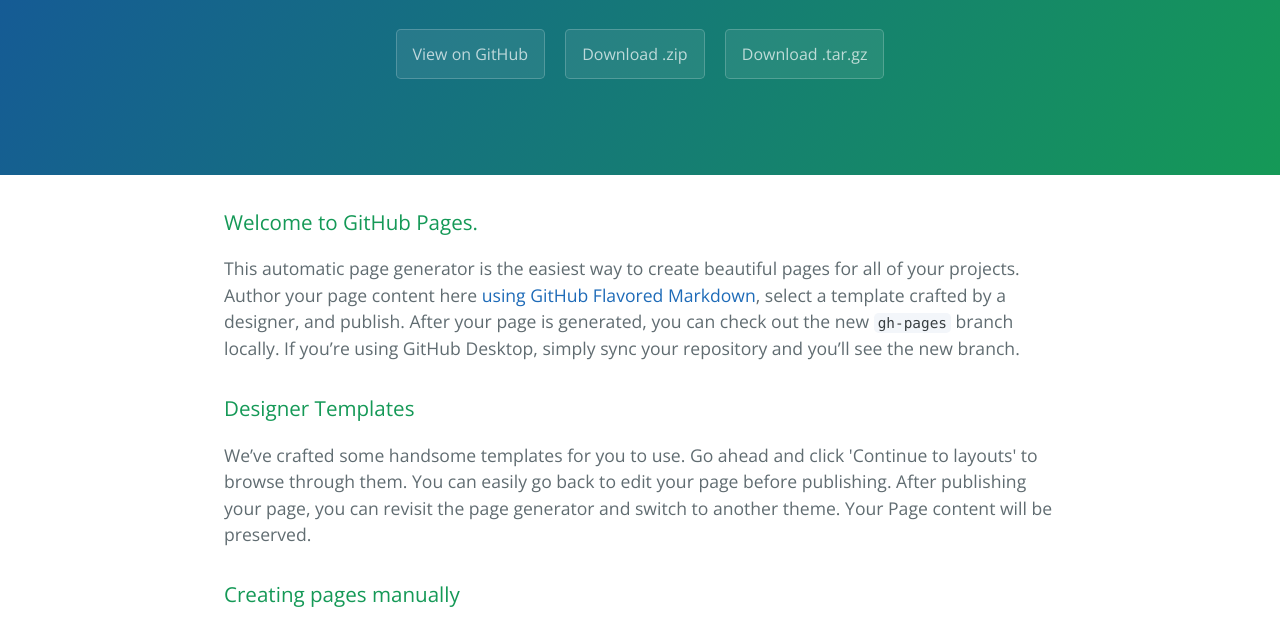
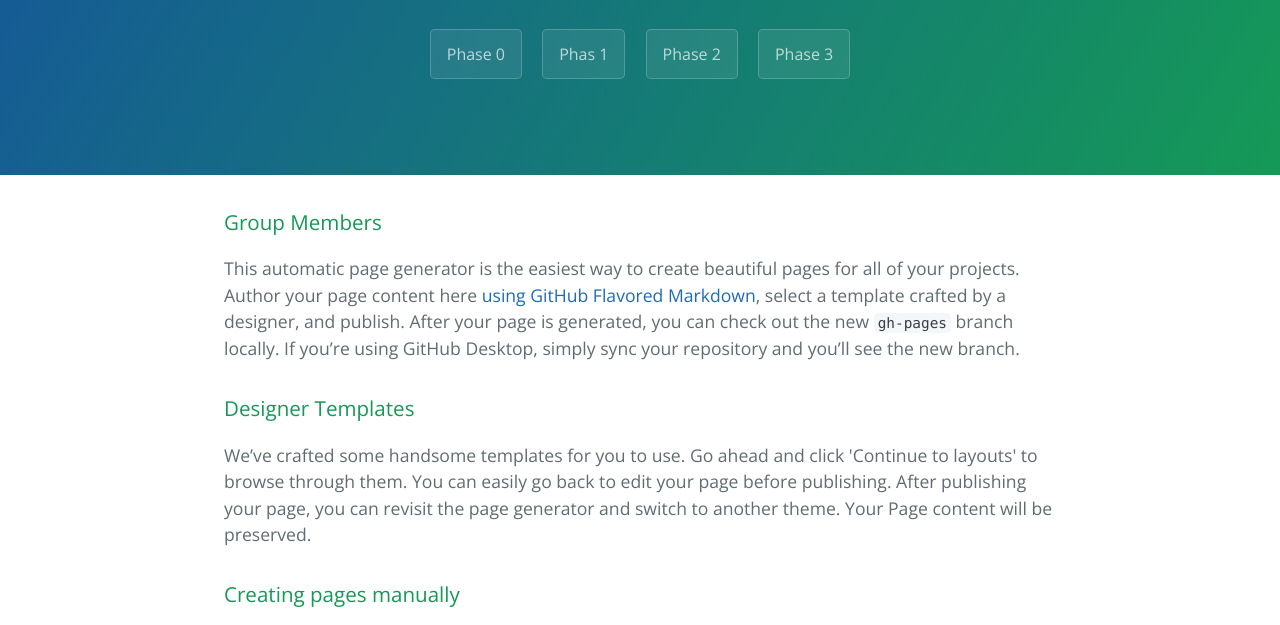
Before and after one commit to nsudini/HCI-Group-3, a plain HTML site: page index.html in a window 1280 px wide. Shown: the part 161-786 px from the top of the page. Drawn offline with nearby package versions, Linux system fonts and the light colour scheme.

Commit message:
Update index.html

```diff
--- a/index.html
+++ b/index.html
@@ -13,14 +13,15 @@
     <section class="page-header">
       <h1 class="project-name">Hci-group-3</h1>
       <h2 class="project-tagline"></h2>
-      <a href="https://github.com/nsudini/HCI-Group-3" class="btn">View on GitHub</a>
-      <a href="https://github.com/nsudini/HCI-Group-3/zipball/master" class="btn">Download .zip</a>
-      <a href="https://github.com/nsudini/HCI-Group-3/tarball/master" class="btn">Download .tar.gz</a>
+      <a href="https://github.com/nsudini/HCI-Group-3" class="btn">Phase 0</a>
+      <a href="https://github.com/nsudini/HCI-Group-3/zipball/master" class="btn">Phas 1</a>
+      <a href="https://github.com/nsudini/HCI-Group-3/tarball/master" class="btn">Phase 2</a>
+      <a href="https://github.com/nsudini/HCI-Group-3/tarball/master" class="btn">Phase 3</a>
     </section>
 
     <section class="main-content">
       <h3>
-<a id="welcome-to-github-pages" class="anchor" href="#welcome-to-github-pages" aria-hidden="true"><span aria-hidden="true" class="octicon octicon-link"></span></a>Welcome to GitHub Pages.</h3>
+<a id="welcome-to-github-pages" class="anchor" href="#welcome-to-github-pages" aria-hidden="true"><span aria-hidden="true" class="octicon octicon-link"></span></a>Group Members</h3>
 
 <p>This automatic page generator is the easiest way to create beautiful pages for all of your projects. Author your page content here <a href="https://guides.github.com/features/mastering-markdown/">using GitHub Flavored Markdown</a>, select a template crafted by a designer, and publish. After your page is generated, you can check out the new <code>gh-pages</code> branch locally. If you’re using GitHub Desktop, simply sync your repository and you’ll see the new branch.</p>
 
```
